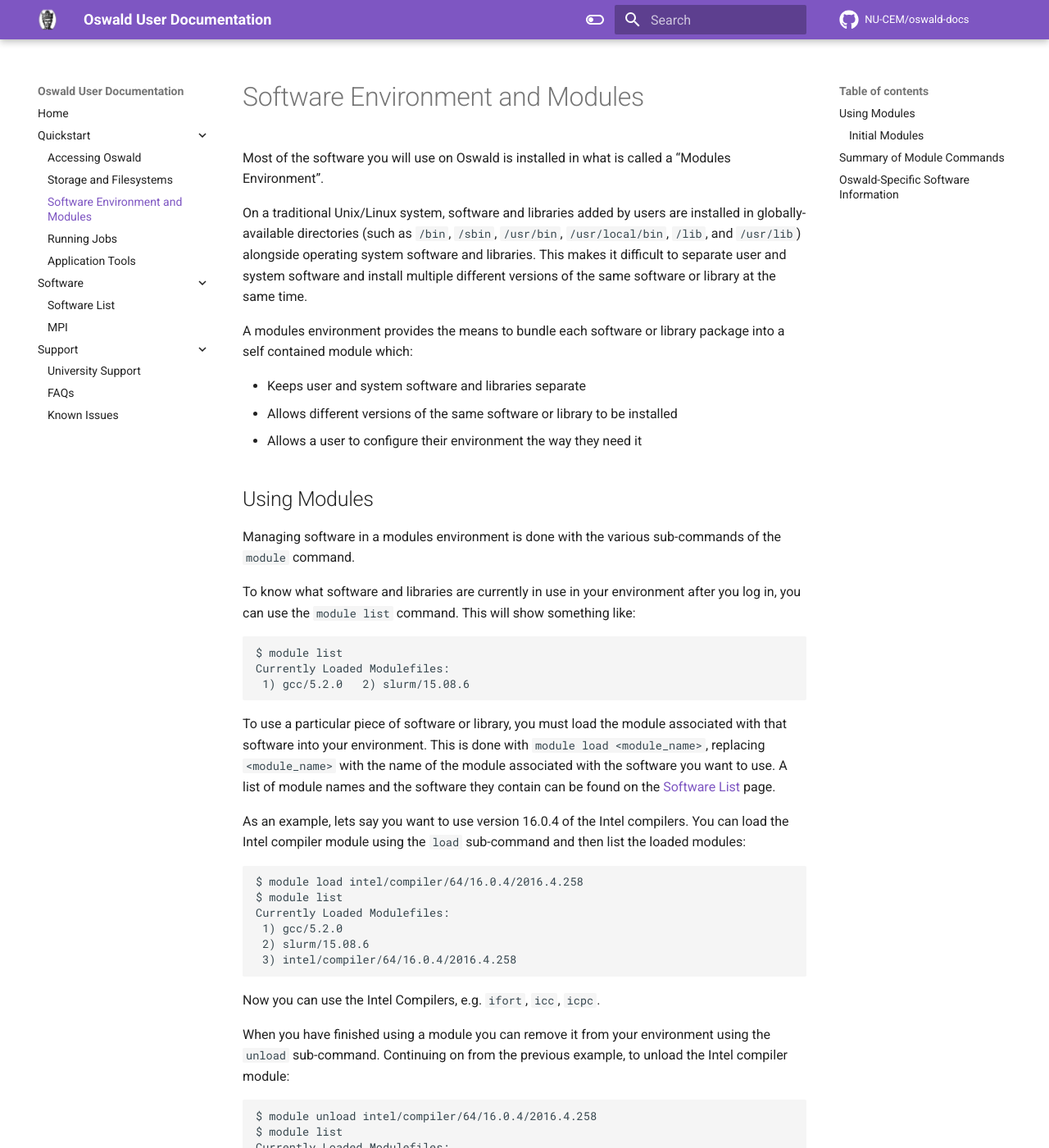
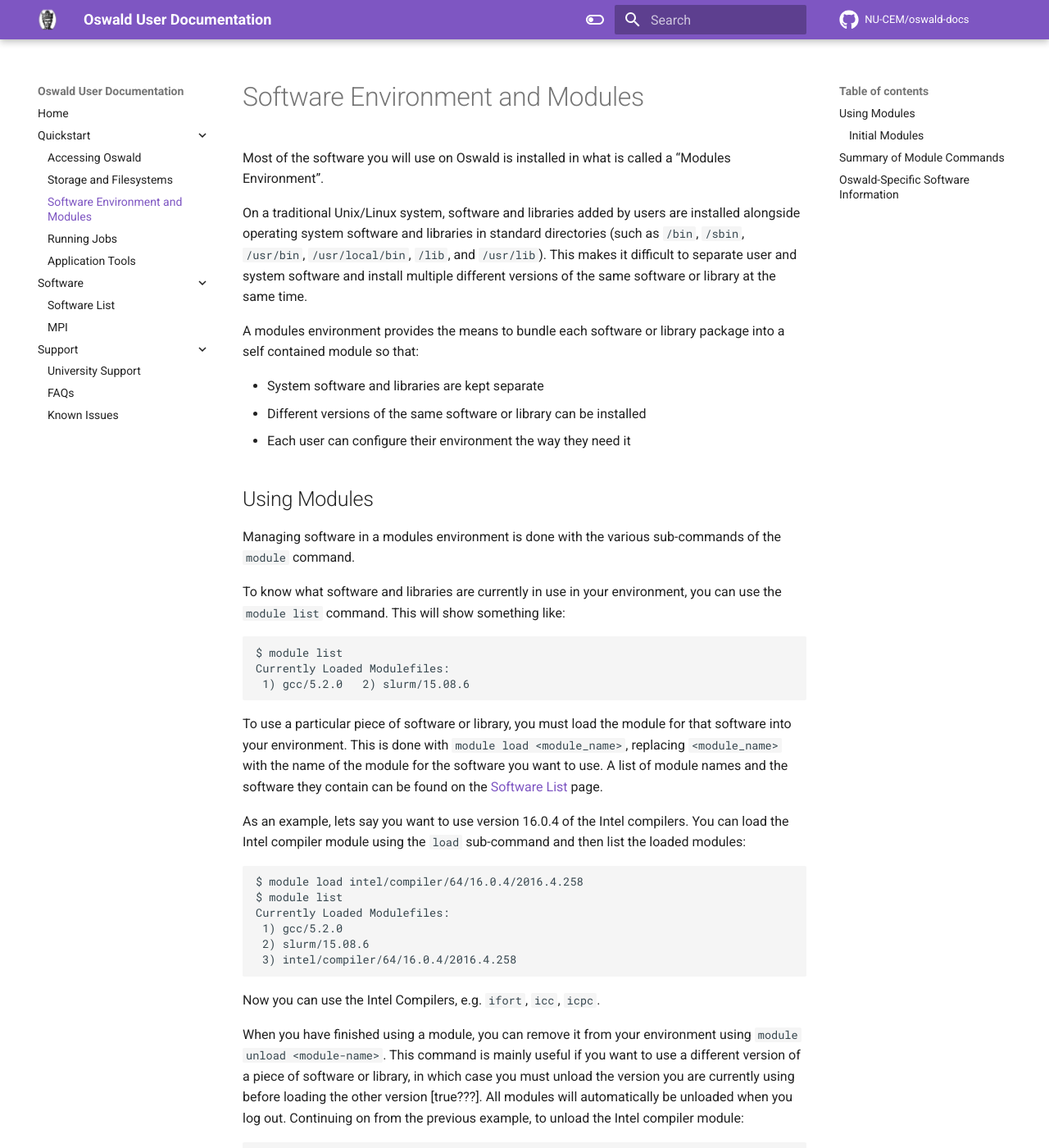
Before and after one commit to NorthumbriaResearchComputing/oswald-docs, an MkDocs documentation site: the page built from docs/quickstart/software-environment.md, in a window 1280 px wide and 1400 px high. Shown: the whole window at 82% size. Built offline with MkDocs 1.6.1 and Material for MkDocs 9.7.7, drawn with Linux system fonts in a browser that asks for light colours; comment, search, counter and statistics services are not loaded; some of the changed text lies outside the part shown.

Commit message:
Fixup after proofread

````diff
--- a/docs/quickstart/software-environment.md
+++ b/docs/quickstart/software-environment.md
@@ -2,26 +2,26 @@
 
 Most of the software you will use on Oswald is installed in what is called a “Modules Environment”.
 
-On a traditional Unix/Linux system, software and libraries added by users are installed in globally-available directories (such as `/bin`, `/sbin`, `/usr/bin`, `/usr/local/bin`, `/lib`, and `/usr/lib`) alongside operating system software and libraries. This makes it difficult to separate user and system software and install multiple different versions of the same software or library at the same time.
+On a traditional Unix/Linux system, software and libraries added by users are installed alongside operating system software and libraries in standard directories (such as `/bin`, `/sbin`, `/usr/bin`, `/usr/local/bin`, `/lib`, and `/usr/lib`). This makes it difficult to separate user and system software and install multiple different versions of the same software or library at the same time.
 
-A modules environment provides the means to bundle each software or library package into a self contained module which:
+A modules environment provides the means to bundle each software or library package into a self contained module so that:
 
-- Keeps user and system software and libraries separate
-- Allows different versions of the same software or library to be installed
-- Allows a user to configure their environment the way they need it
+- System software and libraries are kept separate
+- Different versions of the same software or library can be installed
+- Each user can configure their environment the way they need it
 
 ## Using Modules
 
 Managing software in a modules environment is done with the various sub-commands of the `module` command.
 
-To know what software and libraries are currently in use in your environment after you log in, you can use the `module list` command. This will show something like:
+To know what software and libraries are currently in use in your environment, you can use the `module list` command. This will show something like:
 ```
 $ module list
 Currently Loaded Modulefiles:
  1) gcc/5.2.0   2) slurm/15.08.6
 ```
 
-To use a particular piece of software or library, you must load the module associated with that software into your environment. This is done with `module load <module_name>`, replacing `<module_name>` with the name of the module associated with the software you want to use. A list of module names and the software they contain can be found on the [Software List](/software/software-list) page.
+To use a particular piece of software or library, you must load the module for that software into your environment. This is done with `module load <module_name>`, replacing `<module_name>` with the name of the module for the software you want to use. A list of module names and the software they contain can be found on the [Software List](/software/software-list) page.
 
 As an example, lets say you want to use version 16.0.4 of the Intel compilers. You can load the Intel compiler module using the `load` sub-command and then list the loaded modules:
 
@@ -36,7 +36,7 @@
 
 Now you can use the Intel Compilers, e.g. `ifort`, `icc`, `icpc`.
 
-When you have finished using a module you can remove it from your environment using the `unload` sub-command. Continuing on from the previous example, to unload the Intel compiler module:
+When you have finished using a module, you can remove it from your environment using `module unload <module-name>`. This command is mainly useful if you want to use a different version of a piece of software or library, in which case you must unload the version you are currently using before loading the other version [true???]. All modules will automatically be unloaded when you log out. Continuing on from the previous example, to unload the Intel compiler module:
 
 ```
 $ module unload intel/compiler/64/16.0.4/2016.4.258
@@ -45,7 +45,7 @@
  1) gcc/5.2.0   2) slurm/15.08.6
 ```
 
-You can remove all modules from your environment using the `purge` sub-command. Use this with care, as this removes *everything* from your modules environment! For example:
+You can remove all modules from your environment using `module purge`. Use this with care, as this removes *everything* from your modules environment! For example:
 
 ```
 $ module purge
````
Also changed, not shown: docs/quickstart/accessing-oswald.md (+4 -0 lines), docs/quickstart/running-jobs.md (+32 -31 lines), docs/quickstart/storage-and-filesystems.md (+2 -0 lines), docs/software/mpi.md (+1 -1 lines).
